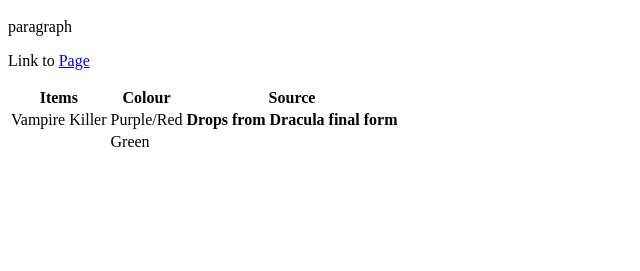
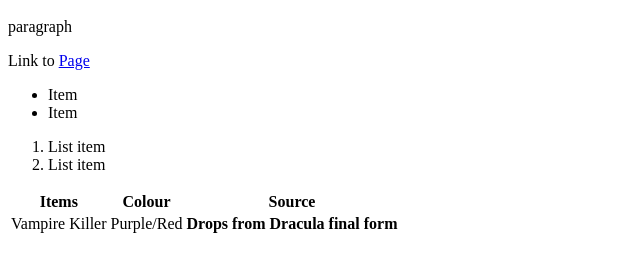
Before and after one commit to tem-st/Website-for-FC, a plain HTML site: page index.html in a window 1280 px wide. Shown: the part 147-418 px from the top of the page, without its empty margins (0-640 px from the left). Drawn offline with Linux system fonts and the light colour scheme.

Commit message:
Update index.html

```diff
--- a/index.html
+++ b/index.html
@@ -11,6 +11,14 @@
         <h2><em>Beheaded</em></h2>
         <p>paragraph</p>
         <p>Link to <a href="google.com">Page</a></p>
+        <ul>
+        <li>Item</li>
+        <li>Item</li>
+        </ul>
+        <ol>
+        <li>List item</li>
+        <li>List item</li>
+        </ol>
         <table>
   <tr>
     <th>Items</th>
@@ -24,9 +32,10 @@
   </tr>
   <tr>
     <td></td>
-    <td>Green</td>
+    <td></td>
     <td></td>
   </tr>
+
 </table>
     </body>
 </html>
```
